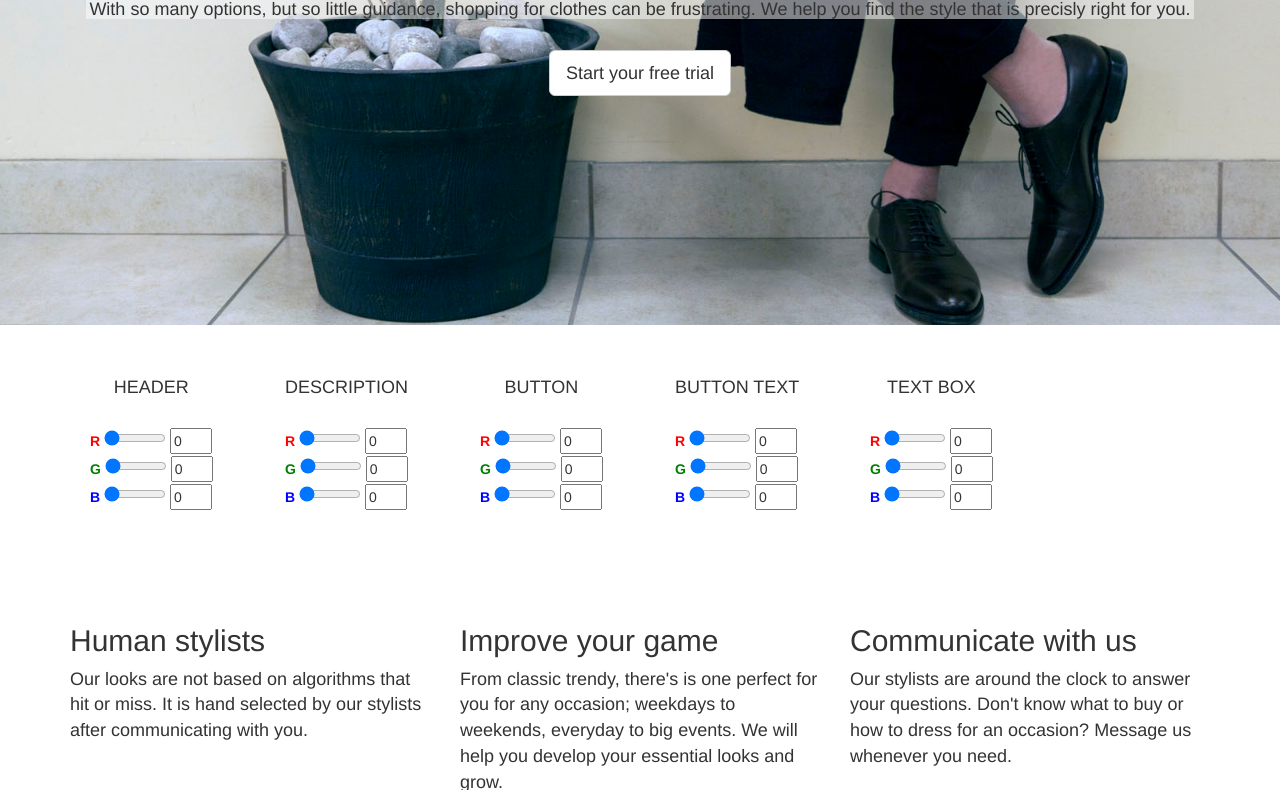
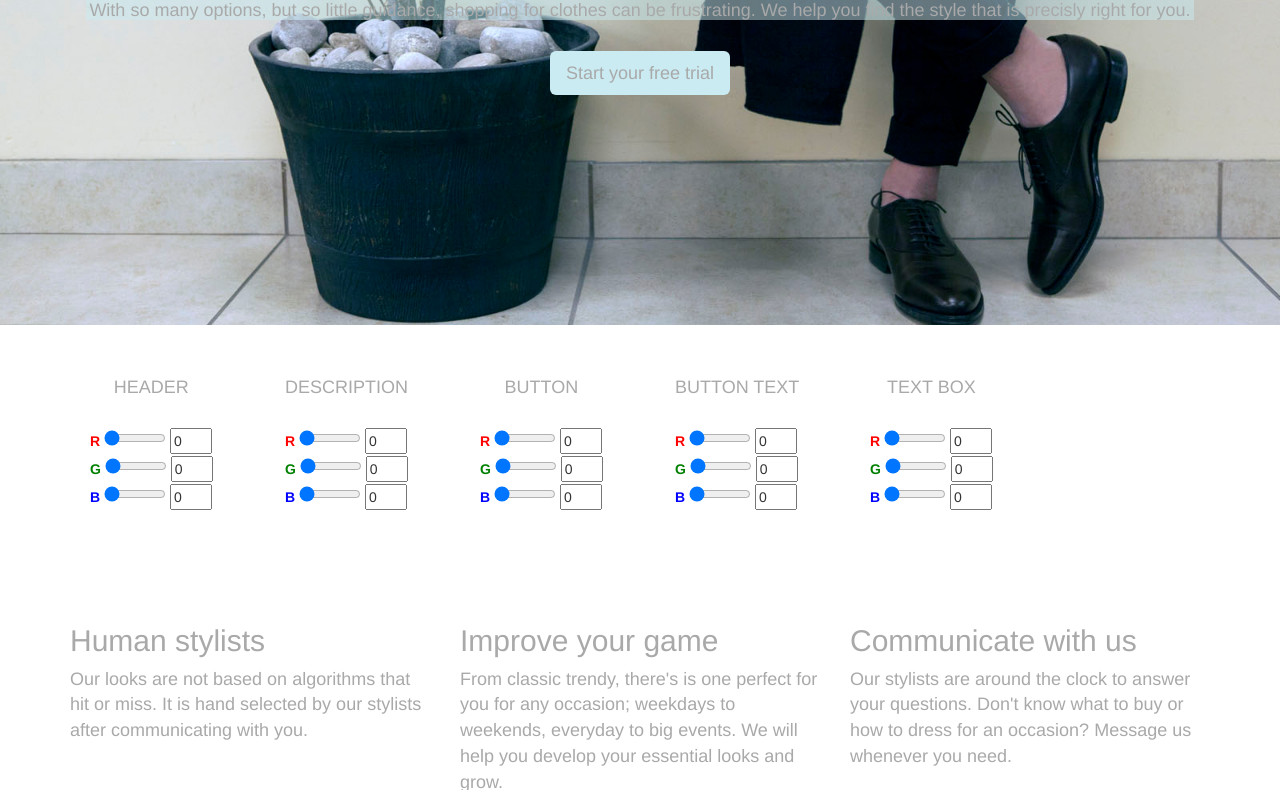
Before and after one commit to A-Au/ClubManner-frontend, a plain HTML site: page mock/mock.html in a window 1280 px wide. Shown: the part 365-1155 px from the top of the page. Drawn offline with nearby package versions, Linux system fonts and the light colour scheme.

Commit message:
changed text colours

```diff
--- a/mock/mock.html
+++ b/mock/mock.html
@@ -16,6 +16,9 @@
 		#a4{background: orange;}
 		#a5{background: purple;}
 		*/
+		p,h1,h2,h3,h4,h5,h6,.btn{
+			color:#A9A9A9;
+		}
 		ul{
 			list-style: none;
 		}
@@ -50,8 +53,8 @@
 		section, header{
 			padding:3em 0;
 		}
-		button{
-			margin: 15px 0;
+		section:nth-child(odd){
+			background:;
 		}
 		.photo-gallery{
 			margin: 3em 0;
@@ -60,8 +63,12 @@
 			margin:1em 0;
 		}
 		.textbox{
-			background:rgba(255, 255, 255, 0.5);
+			background:rgba(202, 235, 242, 0.5);
 			padding:0 0.2em;
+		}
+		.btn-default{
+			background:#CAEBF2;
+			border:#CAEBF2;
 		}
 		@media (min-width: 768px) {
 			.pipe::after{
```
